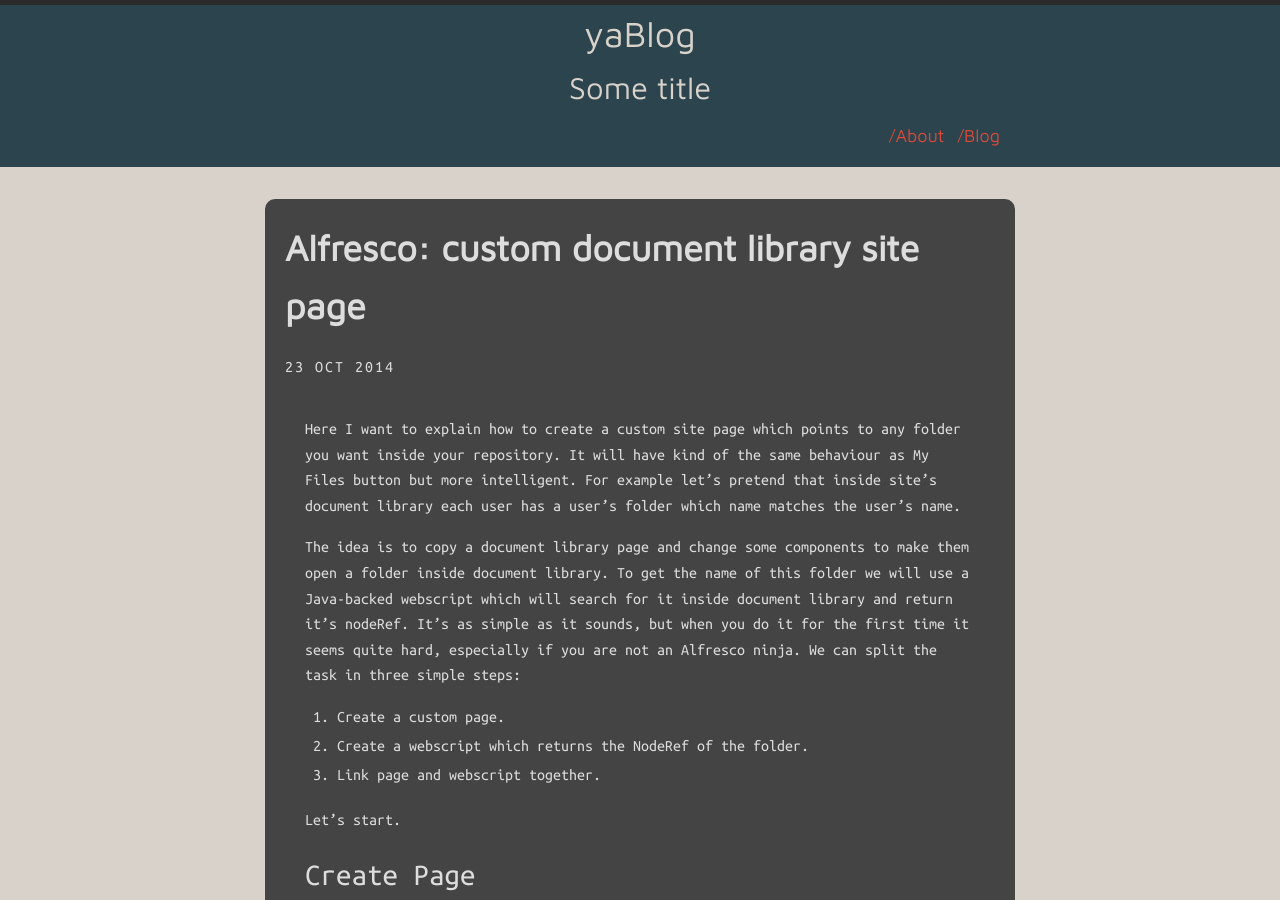
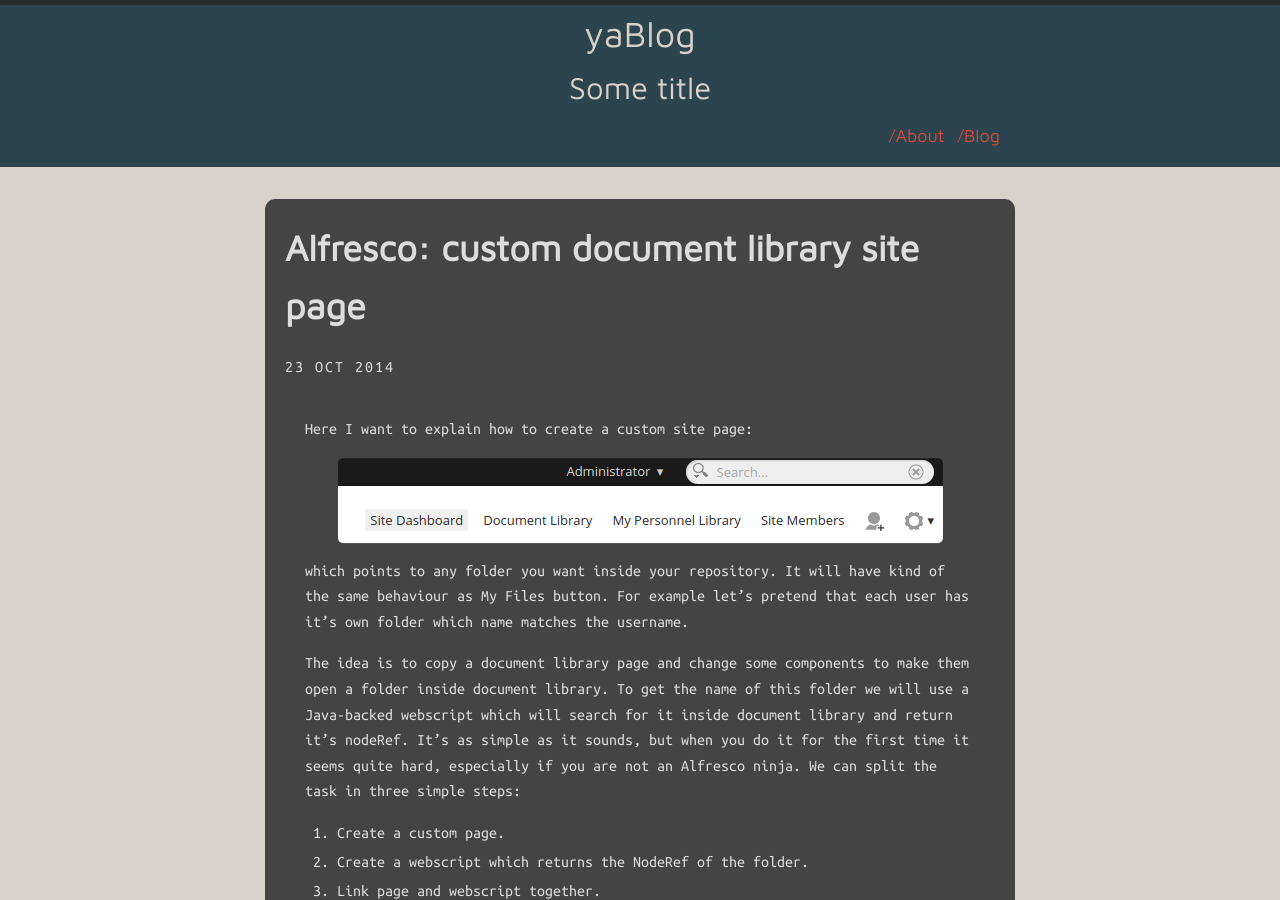
Before and after one commit to streetturtle/streetturtle.github.io, a Jekyll site: the page built from _posts/2014-10-23-alf-custom-doclibrary-site-page.markdown, in a window 1280 px wide and 900 px high. Built offline with Jekyll 4.4.1, drawn with Linux system fonts in a browser that asks for light colours; nearby versions of some CDN libraries; some of the changed text lies outside the part shown.

Commit message:
few fixes

```diff
--- a/_posts/2014-10-23-alf-custom-doclibrary-site-page.markdown
+++ b/_posts/2014-10-23-alf-custom-doclibrary-site-page.markdown
@@ -6,7 +6,11 @@
 categories: jekyll update
 ---
 
-Here I want to explain how to create a custom site page which points to any folder you want inside your repository. It will have kind of the same behaviour as My Files button but more intelligent. For example let's pretend that inside site's document library each user has a user's folder which name matches the user's name.
+Here I want to explain how to create a custom site page:
+
+![My helpful screenshot]({{ site.url }}/assets/MyPersLibrary.jpg)
+
+which points to any folder you want inside your repository. It will have kind of the same behaviour as My Files button. For example let's pretend that each user has it's own folder which name matches the username.
 
 The idea is to copy a document library page and change some components to make them open a folder inside document library. To get the name of this folder we will use a Java-backed webscript which will search for it inside document library and return it's nodeRef. It's as simple as it sounds, but when you do it for the first time it seems quite hard, especially if you are not an Alfresco ninja. We can split the task in three simple steps:
 
--- a/_posts/2014-11-30-automatic-site-creation.markdown
+++ b/_posts/2014-11-30-automatic-site-creation.markdown
@@ -1,6 +1,6 @@
 ---
 layout: post
-title:  "Alfresco: Automatic site creation"
+title:  "Alfresco: automatic site creation"
 date:   2014-11-30 16:48:45
 categories:
 description: In this post is described how to create an alfresco sites using simple webscript.
```
